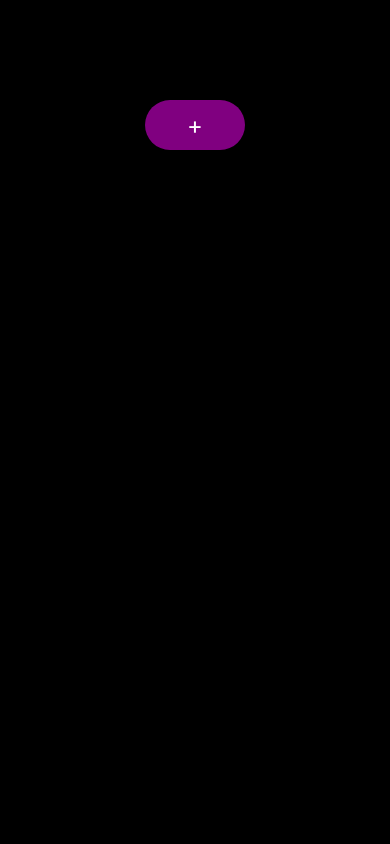
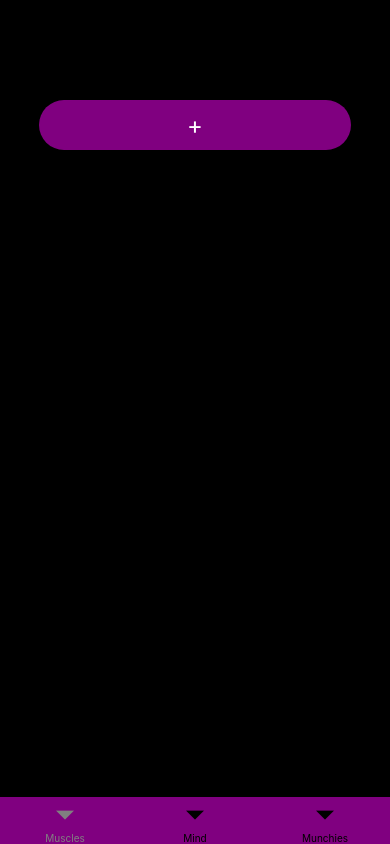
Before and after one commit to sc830/Hercules, a React Native app in the folder Hercules/: screen / in a window 390 px wide. Built offline with nearby package versions, Linux system fonts and the light colour scheme.

Commit message:
Added navigation and task bar functionality

```diff
--- a/Hercules/App.js
+++ b/Hercules/App.js
@@ -1,8 +1,58 @@
 import React from 'react';
-import WorkoutView from './Views/workout';
+import { NavigationContainer } from '@react-navigation/native';
+import { createStackNavigator } from '@react-navigation/stack';
+import { createBottomTabNavigator } from '@react-navigation/bottom-tabs';
+import { View, Text } from 'react-native';
+
+import Workout from './Views/workout';  // Renamed to Workout
+import workoutList from './Views/workoutList';  // Changed to workoutList
+
+const Tab = createBottomTabNavigator();
+const WorkoutStack = createStackNavigator();  // This is for navigating between Workout and its details
+
+const WorkoutStackNavigator = () => {
+  return (
+    <WorkoutStack.Navigator initialRouteName="Workout" screenOptions={{ headerShown: false }}>
+      <WorkoutStack.Screen name="Workout" component={Workout} />
+      <WorkoutStack.Screen name="workoutList" component={workoutList} />
+    </WorkoutStack.Navigator>
+  );
+};
+
+const NutritionScreen = () => (
+  <View style={{ flex: 1, justifyContent: 'center', alignItems: 'center' }}>
+    <Text>Nutrition Screen</Text>
+  </View>
+);
+
+const WellnessScreen = () => (
+  <View style={{ flex: 1, justifyContent: 'center', alignItems: 'center' }}>
+    <Text>Wellness Screen</Text>
+  </View>
+);
 
 const App = () => {
-  return <WorkoutView />;
+  return (
+    <NavigationContainer>
+      <Tab.Navigator
+        initialRouteName="Fitness"
+        screenOptions={{
+          headerShown: false,
+          tabBarActiveTintColor: 'gray',
+          tabBarInactiveTintColor: 'black',
+          tabBarStyle: {
+            backgroundColor: 'purple',
+            borderTopWidth: 2,
+            borderTopColor: 'black',
+          },
+        }}
+      >
+        <Tab.Screen name="Muscles" component={WorkoutStackNavigator} />
+        <Tab.Screen name="Mind" component={NutritionScreen} />
+        <Tab.Screen name="Munchies" component={WellnessScreen} />
+      </Tab.Navigator>
+    </NavigationContainer>
+  );
 };
 
 export default App;
--- a/Hercules/Views/workout.js
+++ b/Hercules/Views/workout.js
@@ -1,7 +1,9 @@
 import React, { useState } from 'react';
 import { ScrollView, View, Text, StyleSheet, TouchableOpacity, Modal, TextInput } from 'react-native';
+import { useNavigation } from '@react-navigation/native';
 
 const WorkoutView = () => {
+  const navigation = useNavigation();
   const [showModal, setShowModal] = useState(false);
   const [splitName, setSplitName] = useState('');
   const [splits, setSplits] = useState([]);
@@ -17,7 +19,11 @@ const WorkoutView = () => {
   return (
     <ScrollView contentContainerStyle={styles.container} style={styles.scrollView}>
       {splits.map((split, index) => (
-        <TouchableOpacity key={index} style={styles.splitButton}>
+        <TouchableOpacity
+          key={index}
+          style={styles.splitButton}
+          onPress={() => navigation.navigate('workoutList', { splitName: split })}
+        >
           <Text style={styles.splitText}>{split}</Text>
         </TouchableOpacity>
       ))}
@@ -32,7 +38,7 @@ const WorkoutView = () => {
             onChangeText={setSplitName}
             placeholder="Enter Split Name"
           />
-          <TouchableOpacity style={styles.addButtonModal} onPress={addSplit}>
+          <TouchableOpacity style={styles.addButton} onPress={addSplit}>
             <Text style={styles.buttonText}>Add Split</Text>
           </TouchableOpacity>
         </View>
@@ -40,6 +46,7 @@ const WorkoutView = () => {
     </ScrollView>
   );
 };
+
 
 const styles = StyleSheet.create({
   scrollView: {
@@ -92,7 +99,7 @@ const styles = StyleSheet.create({
     paddingHorizontal: 10,
     fontSize: 20,
   },
-  addButtonModal: {  // Added this to differentiate between the '+' button and the modal button
+  addButton: {
     backgroundColor: 'purple',
     width: '80%',
     height: 50,
--- /dev/null
+++ b/Hercules/Views/workoutList.js
@@ -0,0 +1,28 @@
+import React from 'react';
+import { View, Text, StyleSheet } from 'react-native';
+
+const WorkoutList = ({ route }) => {
+  const { splitName } = route.params; // Receive the passed parameter
+
+  return (
+    <View style={styles.container}>
+      <Text style={styles.text}>Workouts for {splitName}</Text>
+      {/* Render your workouts related to the split here */}
+    </View>
+  );
+};
+
+const styles = StyleSheet.create({
+  container: {
+    flex: 1,
+    justifyContent: 'center',
+    alignItems: 'center',
+    backgroundColor: 'black',
+  },
+  text: {
+    color: 'white',
+    fontSize: 20,
+  },
+});
+
+export default WorkoutList;
--- a/Hercules/package.json
+++ b/Hercules/package.json
@@ -11,6 +11,7 @@
   "dependencies": {
     "@react-navigation/bottom-tabs": "^6.5.9",
     "@react-navigation/native": "^6.1.8",
+    "@react-navigation/stack": "^6.3.18",
     "expo": "~49.0.11",
     "expo-status-bar": "~1.6.0",
     "react": "18.2.0",
```
Also changed, not shown: 1 other file (tests, documents, lock files or other folders).
